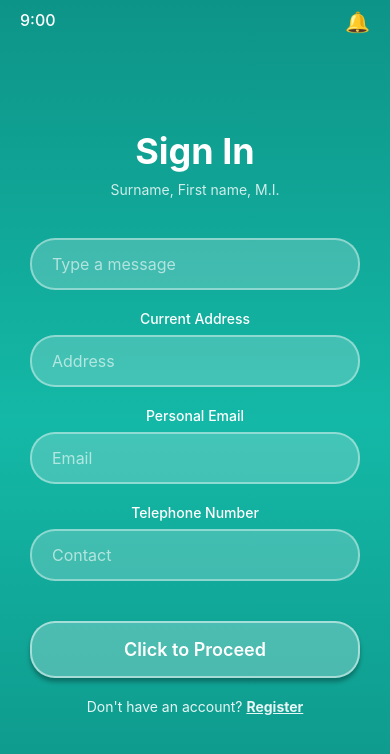
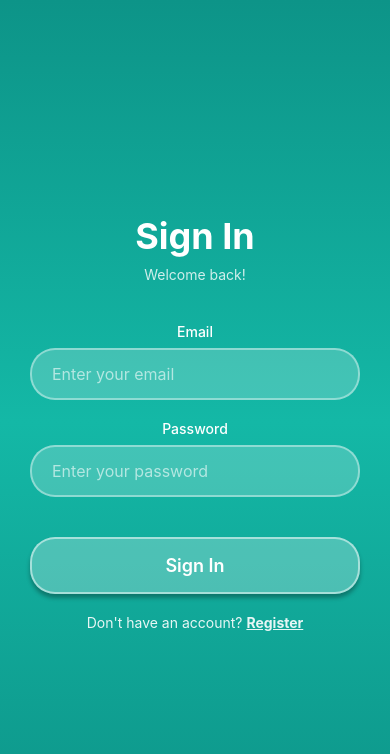
Before and after one commit to LeeDev428/iluna-studio_photobooth-system, a React Native app in the folder mobile-app/: screen /SignIn in a window 390 px wide. Shown: the top 754 px of the page. Built offline with nearby package versions, Linux system fonts and the light colour scheme.

Commit message:
Update SignInScreen.js

```diff
--- a/mobile-app/src/screens/SignInScreen.js
+++ b/mobile-app/src/screens/SignInScreen.js
@@ -15,32 +15,43 @@ import api from '../config/api';
 
 export default function SignInScreen({ navigation }) {
   const [formData, setFormData] = useState({
-    fullName: '',
-    message: '',
-    address: '',
     email: '',
-    contact: '',
+    password: '',
   });
+  const [loading, setLoading] = useState(false);
+  const [error, setError] = useState('');
 
   const handleSignIn = async () => {
     try {
+      setError('');
+
       // Validate fields
-      if (!formData.email || !formData.contact) {
-        alert('Please fill in all required fields');
+      if (!formData.email || !formData.password) {
+        setError('Please fill in all fields');
         return;
       }
 
+      // Email validation
+      const emailRegex = /^[^\s@]+@[^\s@]+\.[^\s@]+$/;
+      if (!emailRegex.test(formData.email)) {
+        setError('Please enter a valid email address');
+        return;
+      }
+
+      setLoading(true);
       const response = await api.post('/auth/signin.php', formData);
 
       if (response.data.success) {
-        // Navigate to main app or show success
-        alert('Sign in successful!');
+        // Navigate to dashboard
+        navigation.replace('Dashboard', { user: response.data.user });
       } else {
-        alert(response.data.message || 'Sign in failed');
+        setError(response.data.message || 'Sign in failed');
       }
     } catch (error) {
       console.error('Sign in error:', error);
-      alert('An error occurred. Please try again.');
+      setError('An error occurred. Please try again.');
+    } finally {
+      setLoading(false);
     }
   };
 
@@ -52,16 +63,6 @@ export default function SignInScreen({ navigation }) {
         colors={['#0D9488', '#14B8A6', '#0D9488']}
         style={styles.gradient}
       >
-        {/* Time display */}
-        <View style={styles.timeContainer}>
-          <Text style={styles.timeText}>9:00</Text>
-        </View>
-
-        {/* Bell icon */}
-        <View style={styles.bellContainer}>
-          <Text style={styles.bellIcon}>🔔</Text>
-        </View>
-
         <KeyboardAvoidingView
           behavior={Platform.OS === 'ios' ? 'padding' : 'height'}
           style={styles.keyboardView}
@@ -73,68 +74,57 @@ export default function SignInScreen({ navigation }) {
             {/* Header */}
             <View style={styles.headerContainer}>
               <Text style={styles.headerTitle}>Sign In</Text>
-              <Text style={styles.headerSubtitle}>Surname, First name, M.I.</Text>
+              <Text style={styles.headerSubtitle}>Welcome back!</Text>
             </View>
+
+            {/* Error Message */}
+            {error ? (
+              <View style={styles.errorContainer}>
+                <Text style={styles.errorText}>{error}</Text>
+              </View>
+            ) : null}
 
             {/* Form */}
             <View style={styles.formContainer}>
-              {/* Message Input */}
+              {/* Email Input */}
               <View style={styles.inputContainer}>
+                <Text style={styles.label}>Email</Text>
                 <TextInput
                   style={styles.input}
-                  placeholder="Type a message"
-                  placeholderTextColor="rgba(255, 255, 255, 0.6)"
-                  value={formData.message}
-                  onChangeText={(text) => setFormData({...formData, message: text})}
-                />
-              </View>
-
-              {/* Address Input */}
-              <View style={styles.inputContainer}>
-                <Text style={styles.label}>Current Address</Text>
-                <TextInput
-                  style={styles.input}
-                  placeholder="Address"
-                  placeholderTextColor="rgba(255, 255, 255, 0.6)"
-                  value={formData.address}
-                  onChangeText={(text) => setFormData({...formData, address: text})}
-                />
-              </View>
-
-              {/* Email Input */}
-              <View style={styles.inputContainer}>
-                <Text style={styles.label}>Personal Email</Text>
-                <TextInput
-                  style={styles.input}
-                  placeholder="Email"
+                  placeholder="Enter your email"
                   placeholderTextColor="rgba(255, 255, 255, 0.6)"
                   keyboardType="email-address"
                   autoCapitalize="none"
                   value={formData.email}
                   onChangeText={(text) => setFormData({...formData, email: text})}
+                  editable={!loading}
                 />
               </View>
 
-              {/* Contact Input */}
+              {/* Password Input */}
               <View style={styles.inputContainer}>
-                <Text style={styles.label}>Telephone Number</Text>
+                <Text style={styles.label}>Password</Text>
                 <TextInput
                   style={styles.input}
-                  placeholder="Contact"
+                  placeholder="Enter your password"
                   placeholderTextColor="rgba(255, 255, 255, 0.6)"
-                  keyboardType="phone-pad"
-                  value={formData.contact}
-                  onChangeText={(text) => setFormData({...formData, contact: text})}
+                  secureTextEntry
+                  value={formData.password}
+                  onChangeText={(text) => setFormData({...formData, password: text})}
+                  editable={!loading}
                 />
               </View>
 
               {/* Submit Button */}
               <TouchableOpacity
-                style={styles.button}
+                style={[styles.button, loading && styles.buttonDisabled]}
                 onPress={handleSignIn}
                 activeOpacity={0.8}
+                disabled={loading}
               >
-                <Text style={styles.buttonText}>Click to Proceed</Text>
+                <Text style={styles.buttonText}>
+                  {loading ? 'Signing in...' : 'Sign In'}
+                </Text>
               </TouchableOpacity>
 
               {/* Register Link */}
```
